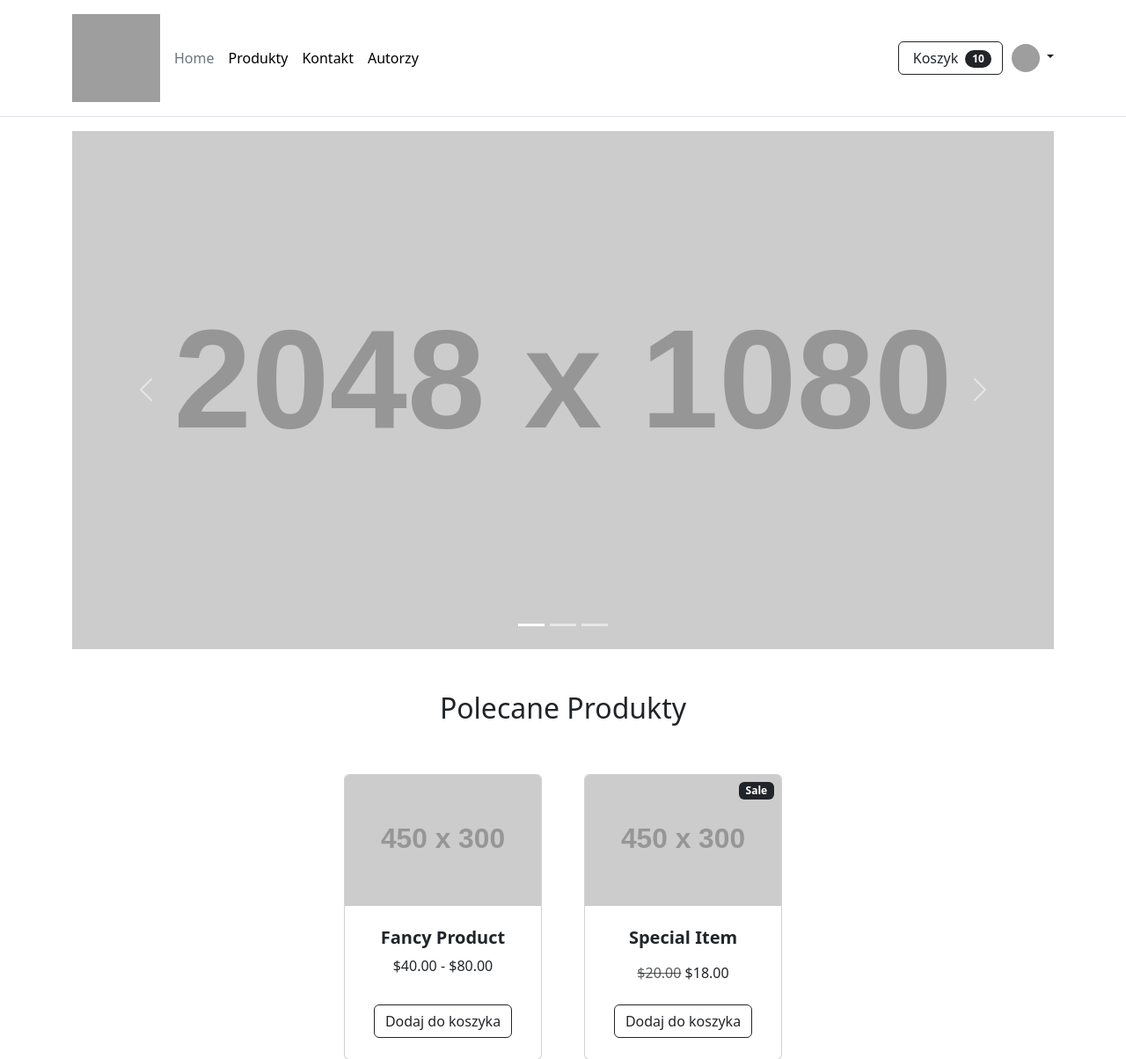
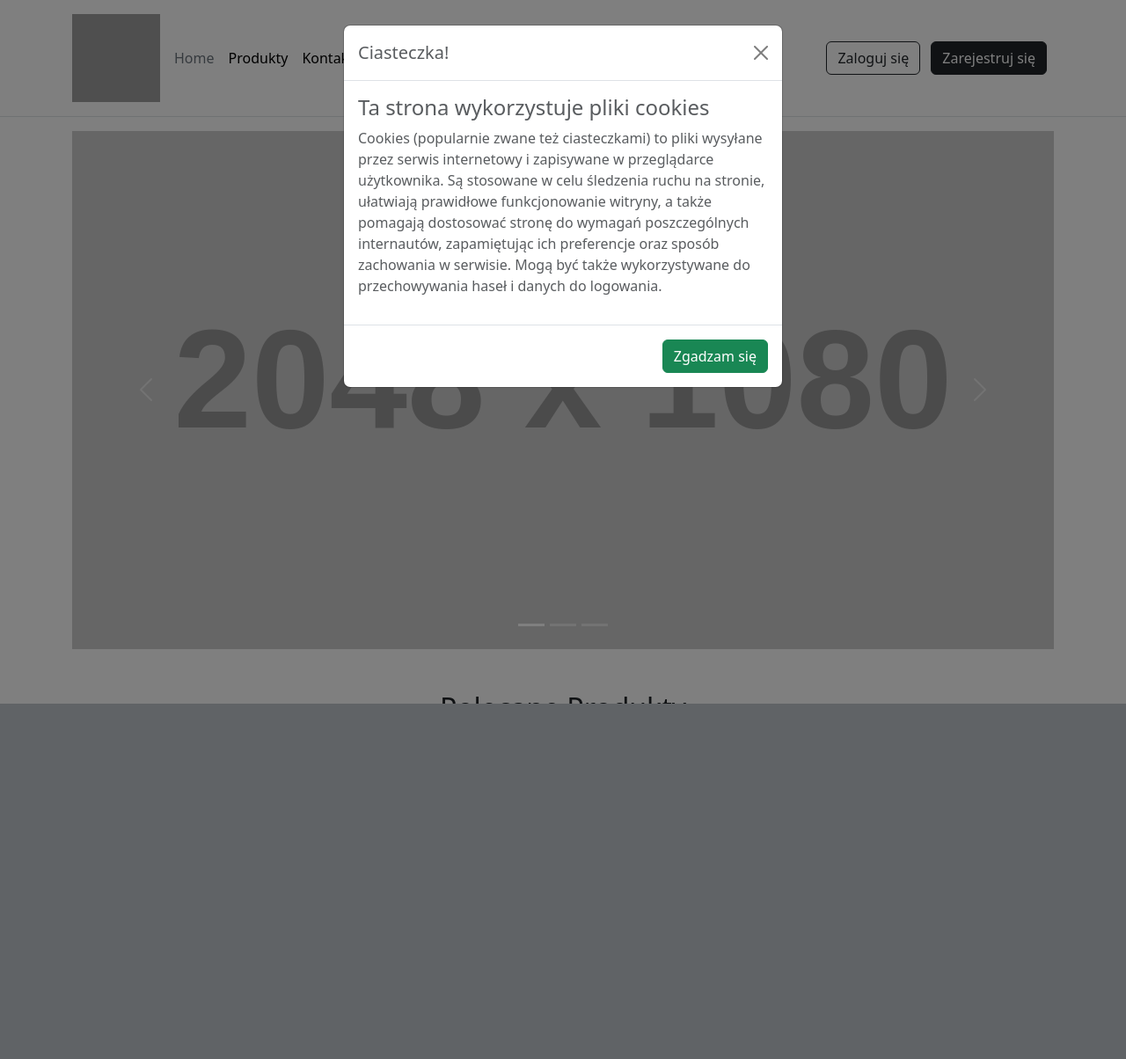
Before and after one commit to DevLisuu/SoundLab-Studio, a PHP site: page /test in a window 1280 px wide. Shown: the top 1204 px of the page at 88% size. After the commit the page ends 800 px from the top, so only its background shows below. Run offline with PHP 8.4, Linux system fonts and the light colour scheme; grey boxes labelled with a size stand in for pictures from a placeholder-image service; some libraries are stand-ins or nearby versions; grey boxes are pictures that could not be loaded.

Commit message:
Cookies & refactoring

```diff
--- a/src/template/bottom.php
+++ b/src/template/bottom.php
@@ -1,42 +1,33 @@
-<?php
-    if(basename(__FILE__) == basename($_SERVER["REQUEST_URI"])) {
-        die('Bezpośredni dostęp nie jest dozwolony dla danego adresu!');
-    }
-?>
-
 <div class="container">
     <footer class="row row-cols-1 row-cols-sm-2 row-cols-md-5 py-5 my-5 border-top">
-        <div class="col mb-4">
-
-            <a href="/" class="d-flex align-items-center mb-3 link-body-emphasis text-decoration-none">
-             <img src="../../assets/images/logo.png" alt="" srcset="" class="bi me-2" width="150" height="150" role="img" aria-label="Bootstrap">
+        <div class="col mb-3">
+            <a class="d-flex align-items-center mb-3 link-body-emphasis text-decoration-none">
+                <img src="../../assets/images/logo.png" alt="Logo SoundLab Studio" class="bi me-2" width="150" height="150">
             </a>
             <p class="text-body-secondary">© 2023 SoundLab Studio</p>
         </div>
 
         <div class="col mb-3">
-
+            <!-- Goofy ahh solution -->
         </div>
 
         <div class="col mb-3">
             <h5>SoundLab Studio</h5>
-            <ul class="nav flex-column" id='animation'>
-                <li class="nav-item mb-2"><a href="#" class="nav-link p-0 text-body-secondary">O nas</a></li>
-                <li class="nav-item mb-2"><a href="#" class="nav-link p-0 text-body-secondary">Mapa strony</a></li>
-                <li class="nav-item mb-2"><a href="#" class="nav-link p-0 text-body-secondary">Pricing</a></li>
-                <li class="nav-item mb-2"><a href="#" class="nav-link p-0 text-body-secondary">FAQs</a></li>
-                <li class="nav-item mb-2"><a href="#" class="nav-link p-0 text-body-secondary">About</a></li>
+            <ul class="nav flex-column">
+                <li class="nav-item mb-2"><a href="../test" class="nav-link p-0 text-body-secondary">Home</a></li>
+                <li class="nav-item mb-2"><a href="../error/404.php" class="nav-link p-0 text-body-secondary">Produkty</a></li>
+                <li class="nav-item mb-2"><a href="../error/404.php" class="nav-link p-0 text-body-secondary">Kontakt</a></li>
+                <li class="nav-item mb-2"><a href="../error/404.php" class="nav-link p-0 text-body-secondary">Autorzy</a></li>
             </ul>
         </div>
 
         <div class="col mb-3">
             <h5>Centrum pomocy</h5>
-            <ul class="nav flex-column" id='animation'>
-                <li class="nav-item mb-2"><a href="#" class="nav-link p-0 text-body-secondary">Pomoc</a></li>
-                <li class="nav-item mb-2"><a href="#" class="nav-link p-0 text-body-secondary">Dla kupujących</a></li>
-                <li class="nav-item mb-2"><a href="#" class="nav-link p-0 text-body-secondary">Polityka zwrotów towaru</a></li>
-                <li class="nav-item mb-2"><a href="#" class="nav-link p-0 text-body-secondary">Polityka plików "cookies"</a></li>
-                <li class="nav-item mb-2"><a href="#" class="nav-link p-0 text-body-secondary">Regulamin</a></li>
+            <ul class="nav flex-column">
+                <li class="nav-item mb-2"><a href="../dashboard/index.php?link=rules" class="nav-link p-0 text-body-secondary">Regulamin</a></li>
+                <li class="nav-item mb-2"><a href="../error/404.php" class="nav-link p-0 text-body-secondary">Pomoc online</a></li>
+                <li class="nav-item mb-2"><a href="../error/404.php" class="nav-link p-0 text-body-secondary">Polityka zwrotów</a></li>
+                <li class="nav-item mb-2"><a href="../error/404.php" class="nav-link p-0 text-body-secondary">Polityka plików "cookies"</a></li>
             </ul>
         </div>
 
@@ -44,15 +35,16 @@
             <h5>Ustawienia lokalizacji</h5>
             <ul class="nav flex-column">
                 <li class="nav-item mb-2"><a class="nav-link p-0 text-body-secondary">Kraj: <b>Polska</b></li>
-                <li class="nav-item mb-2"><a class="nav-link p-0 text-body-secondary">Dostawa <b>do Polska</b></li>
-                <li class="nav-item mb-2"><a class="nav-link p-0 text-body-secondary">Język <b>polski</b></li>
-                <li class="nav-item mb-2"><a class="nav-link p-0 text-body-secondary">Waluta <b>PLN</b></li>
+                <li class="nav-item mb-2"><a class="nav-link p-0 text-body-secondary">Język: <b>polski</b></li>
+                <li class="nav-item mb-2"><a class="nav-link p-0 text-body-secondary">Waluta: <b>PLN</b></li>
             </ul>
         </div>
     </footer>
 </div>
 
 <script src="https://cdn.jsdelivr.net/npm/bootstrap@5.3.0-alpha3/dist/js/bootstrap.bundle.min.js" integrity="sha384-ENjdO4Dr2bkBIFxQpeoTz1HIcje39Wm4jDKdf19U8gI4ddQ3GYNS7NTKfAdVQSZe" crossorigin="anonymous"></script>
+<script src="https://cdn.jsdelivr.net/npm/jquery@3.6.4/dist/jquery.min.js"></script>
+<?php require("../template/cookies.php"); ?>
 
 </body>
 </html>
--- a/src/template/cookies.php
+++ b/src/template/cookies.php
@@ -1,14 +1,43 @@
 <?php
-    if(basename(__FILE__) == basename($_SERVER["REQUEST_URI"])) {
-        die('Bezpośredni dostęp nie jest dozwolony dla danego adresu!');
-    }
+    if(!isset($_COOKIE["cookies_accepted"])) {
+        ?>
+            <div class="modal fade" id="cookieModal" data-bs-backdrop="static" data-bs-keyboard="false" tabindex="-1" aria-labelledby="staticBackdropLabel" aria-hidden="true">
+                <div class="modal-dialog">
+                    <div class="modal-content">
+                    <div class="modal-header">
+                        <h1 class="modal-title fs-5" id="staticBackdropLabel">Ciasteczka!</h1>
+                        <button type="button" class="btn-close" data-bs-dismiss="modal" aria-label="Close"></button>
+                    </div>
+                    <div class="modal-body">
+                        <h4>Ta strona wykorzystuje pliki cookies</h4>
+                        <p>
+                            Cookies (popularnie zwane też ciasteczkami) to pliki wysyłane przez serwis internetowy i zapisywane w przeglądarce użytkownika.
+                            Są stosowane w celu śledzenia ruchu na stronie, ułatwiają prawidłowe funkcjonowanie witryny, a także pomagają dostosować stronę do wymagań poszczególnych internautów, zapamiętując ich preferencje oraz sposób zachowania w serwisie.
+                            Mogą być także wykorzystywane do przechowywania haseł i danych do logowania.
+                        </p>
+                    </div>
+                    <div class="modal-footer">
+                        <button onclick="setCookie()" class="btn btn-success">Zgadzam się</button>
+                    </div>
+                    </div>
+                </div>
+            </div>
 
-    if(isset($_POST['cookie_accept'])) {
-        setcookie('cookies_accepted', 'true', time() + (86400 * 365), '/'); // ustawienie ciasteczka z ważnością 1 roku
-        header("Location: ".$_SERVER['PHP_SELF']);
-    }
+            <script>
+                window.onload = () => {
+                    $("#cookieModal").modal('show');
+                }
 
-    if(!isset($_COOKIE['cookies_accepted'])) {
-        echo '<div class="cookie-message">Ta strona wykorzystuje pliki cookies. <form method="post"><button type="submit" name="cookie_accept">Zgadzam się</button></form></div>';
+                function setCookie() {
+                    const expiryDate = new Date();
+                    expiryDate.setTime(expiryDate.getTime() + 60 * 60 * 24 * 365);
+                    const expires = "expires=" + expiryDate.toUTCString();
+
+                    document.cookie = "cookies_accepted" + "=" + "true" + ";" + expires + "path=/; samesite=strict;";
+
+                    location.reload();
+                }
+            </script>
+        <?php
     }
 ?>
--- a/src/template/top.php
+++ b/src/template/top.php
@@ -6,39 +6,25 @@
 	<meta name="viewport" content="width=device-width, initial-scale=1.0">
 	<title>SoundLab Studio</title>
 	<link href="https://cdn.jsdelivr.net/npm/bootstrap@5.3.0-alpha3/dist/css/bootstrap.min.css" rel="stylesheet" integrity="sha384-KK94CHFLLe+nY2dmCWGMq91rCGa5gtU4mk92HdvYe+M/SXH301p5ILy+dN9+nJOZ" crossorigin="anonymous">
-    <style>
-      #animation > li:hover{
-        padding-left: 10px;
-        transition: padding-left 0.2s;
-      }
-    </style>
 </head>
-
 <body>
-
-<?php
-    session_start();
-    if(basename(__FILE__) == basename($_SERVER["REQUEST_URI"])) {
-        die('Bezpośredni dostęp nie jest dozwolony dla danego adresu!');
-    }
-?>
 
 <header class="p-3 mb-3 border-bottom">
 	<div class="container">
 		<div class="d-flex flex-wrap align-items-center justify-content-center justify-content-lg-start">
-      <a href="/" class="d-flex align-items-center mb-2 mb-lg-0 link-body-emphasis text-decoration-none">
+			<a href="#" class="d-flex align-items-center mb-2 mb-lg-0 link-body-emphasis text-decoration-none">
 				<img src="../../assets/images/logo.png" alt="" srcset="" class="bi me-2" width="100" height="100" role="img" aria-label="Bootstrap">
 			</a>
 
 			<ul class="nav col-12 col-lg-auto me-lg-auto mb-2 justify-content-center mb-md-0">
-        <li><a href="index.php" class="nav-link px-2 link-secondary">Home</a></li>
-        <li><a href="#products" class="nav-link px-2 link-body-emphasis">Produkty</a></li>
+				<li><a href="#" class="nav-link px-2 link-secondary">Home</a></li>
+				<li><a href="#" class="nav-link px-2 link-body-emphasis">Produkty</a></li>
 				<li><a href="#" class="nav-link px-2 link-body-emphasis">Kontakt</a></li>
-        <li><a href="#" class="nav-link px-2 link-body-emphasis">Autorzy</a></li>
+				<li><a href="../authors" class="nav-link px-2 link-body-emphasis">Autorzy</a></li>
 			</ul>
 
 			<?php
-        /*if (isset($_SESSION['logged_in']) && $_SESSION['logged_in'] === true) {*/
+				if (isset($_SESSION['logged_in']) && $_SESSION['logged_in'] === true) {
 					echo '
 					<form class="d-flex" style="margin-right: 10px">
 						<button class="btn btn-outline-dark" type="submit">
@@ -50,10 +36,10 @@
 
 					<div class="dropdown text-end">
 						<a href="#" class="d-block link-dark text-decoration-none dropdown-toggle" data-bs-toggle="dropdown" aria-expanded="false">
-            <img src="https://github.com/mdo.png" alt="mdo" class="rounded-circle" width="32" height="32">
+						<img src="../../assets/images/default_avatar.jpg" alt="mdo" class="rounded-circle" width="32" height="32">
 						</a>
 						<ul class="dropdown-menu text-small">
-              <li><a id="animation" class="dropdown-item" href="../dashboard/index.php?link=shop">Moje zakupy</a></li>
+							<li><a class="dropdown-item" href="../dashboard/index.php?link=shop">Moje zakupy</a></li>
 							<li><a class="dropdown-item" href="../dashboard/index.php?link=account">Ustawienia</a></li>
 							<li><a class="dropdown-item" href="../dashboard/index.php?link=support">Pomoc</a></li>
 							<li><hr class="dropdown-divider"></li>
@@ -61,17 +47,15 @@
 						</ul>
 					</div>
 					';
-        /*} else {
+				} else {
 						echo '
 						<div class="text-end" bis_skin_checked="1">
 							<a href="../template/login.php" class="text-decoration-none btn btn-outline-dark me-2">Zaloguj się</a>
 							<a href="../template/register.php" class="btn btn-dark btn-outline me-2 " style="">Zarejestruj się</a>
 						</div>
 						';
-        }*/
+				}
 			?>
-
-
 
 		</div>
 	</div>
--- a/src/test/index.php
+++ b/src/test/index.php
@@ -1,11 +1,10 @@
 <?php require("../template/top.php"); ?>
-<?php require("../template/slaider.html"); ?>
+<?php require("../template/slaider.php"); ?>
 <?php require("../template/kafelki.php"); ?>
 
 <div class="d-flex flex-column align-items-center">
     <h1 class="text-center">Testowa strona do testów template</h1>
-    <img class="w-50" src="https://i.kym-cdn.com/photos/images/newsfeed/002/496/287/ac2.jpg" alt="Maxwell">
+    <img class="w-25" src="https://i.kym-cdn.com/photos/images/newsfeed/002/496/287/ac2.jpg" alt="Maxwell">
 </div>
 
-
 <?php require("../template/bottom.php"); ?>
```
Also changed, not shown: src/authors/index.php (added, +11 -0 lines), src/error/404.php (added, +9 -0 lines), src/template/login.php (+13 -25 lines), src/template/register.php (+8 -11 lines), assets/images/default_avatar.jpg (added), assets/images/missing.jpg (added), src/template/slaider.php (renamed from src/template/slaider.html). Lines whose indentation alone changed are shown as unchanged.
